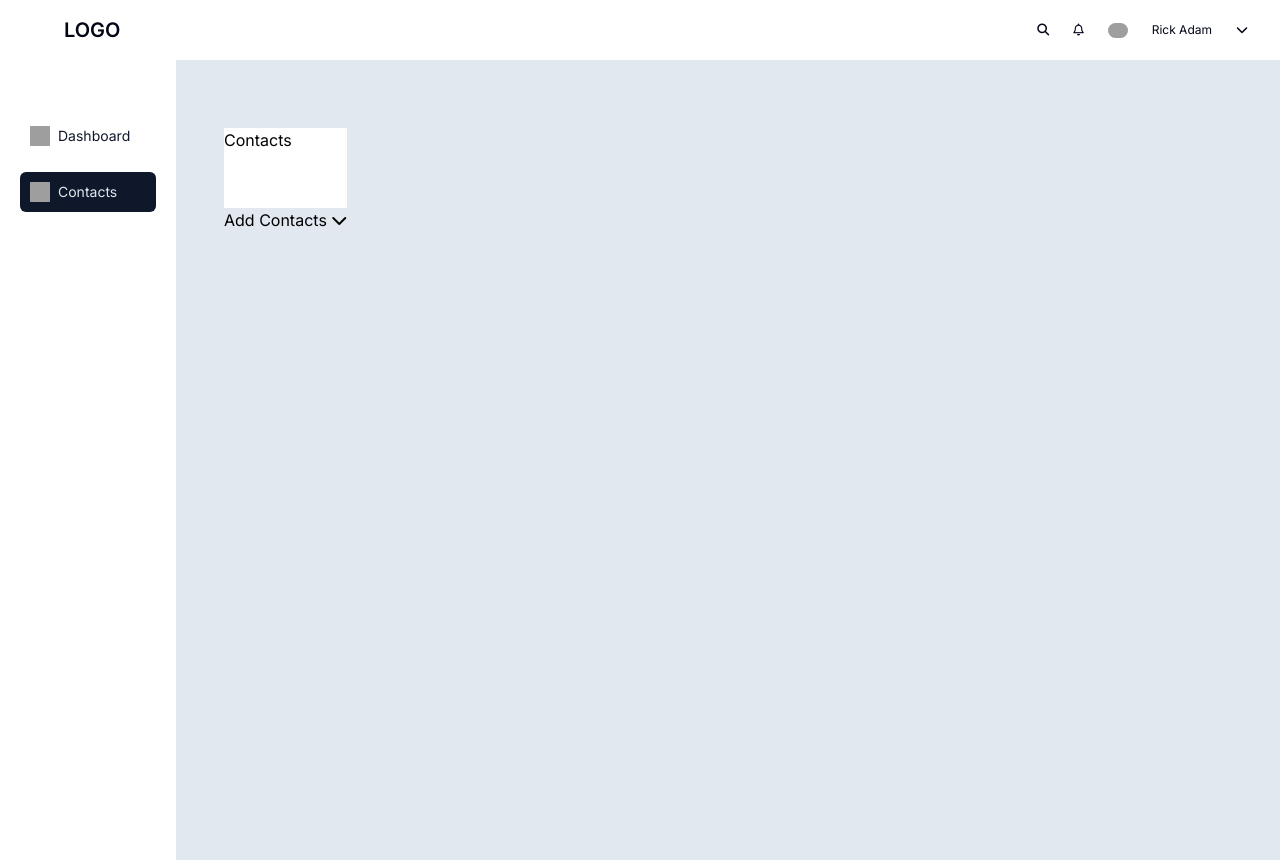
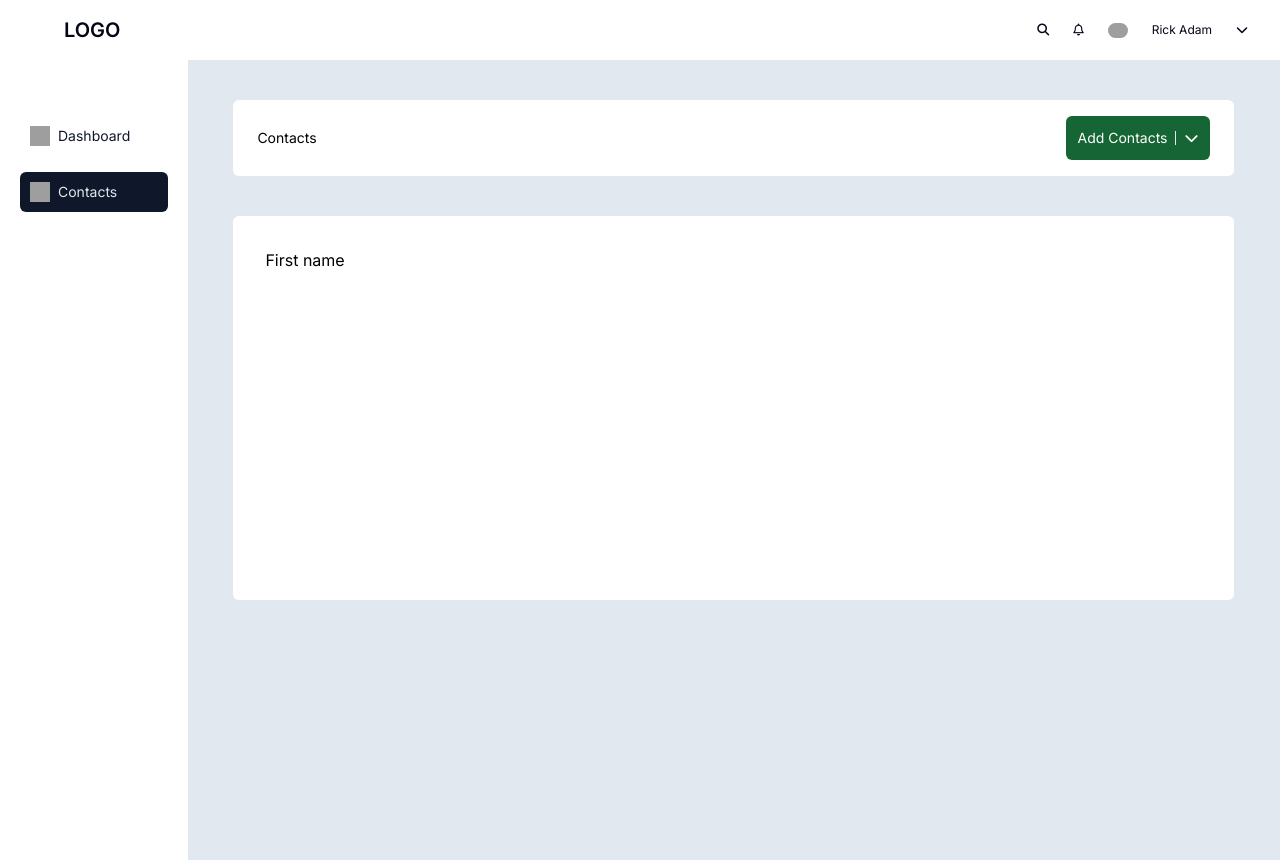
Before and after one commit to chiefEbube/PingNG, a SvelteKit app: page / in a window 1280 px wide. Built offline with nearby package versions, Linux system fonts and the light colour scheme; grey boxes are pictures that could not be loaded.

Commit message:
add css reset, styled add button

```diff
--- a/src/app.css
+++ b/src/app.css
@@ -1,3 +1,9 @@
 @tailwind base;
 @tailwind components;
 @tailwind utilities;
+
+*{
+    padding: 0;
+    margin: 0;
+    box-sizing: border-box;
+}
--- a/src/app.html
+++ b/src/app.html
@@ -17,7 +17,7 @@
 	</style>
 </head>
 
-<body class="bg-slate-200 w-screen p-0 m-0" data-sveltekit-preload-data="hover">
+<body class="bg-slate-200 data-sveltekit-preload-data="hover">
 	<div style="display: contents">%sveltekit.body%</div>
 </body>
 
--- a/src/routes/+page.svelte
+++ b/src/routes/+page.svelte
@@ -6,28 +6,23 @@
     import TopCard from "./top_card.svelte";
 </script>
 
-<main>
-    <div class="container absolute">
-
+<main class="w-full">
     <div>
         <Navbar />
     </div>
 
-        <div>
+    <div class="flex w-full">
         <Sidebar />
 
         <!-- main content -->
-            <div>
-
+        <div class="w-full">
             <!-- top_card -->
             <TopCard />
 
             <!-- Table -->
             <Table />
         </div>
-
     </div>
 
     <Random><p>Hello</p></Random>
-    </div>
 </main>
--- a/src/routes/dropdown_button.svelte
+++ b/src/routes/dropdown_button.svelte
@@ -9,20 +9,18 @@
     const focusOut = () => (dropDownOpen = false);
 </script>
 
-<div class="drop-down-container">
+<div>
     <button
-        class="add-contact-btn"
+        class="bg-green-800 text-white p-3 rounded-md flex items-center gap-2 z-20"
         on:click={handleDropDownClick}
         on:focusout={focusOut}
     >
-        <div class="add-btn">
-            {title}
-            <i class="fa-solid fa-chevron-down" />
-        </div>
+        {title}
+        <i class="fa-solid fa-chevron-down border-l pl-2" />
     </button>
 
     {#if dropDownOpen}
-        <div class="drop" transition:fade={{ delay: 250, duration: 300 }}>
+        <div transition:fade={{ delay: 250, duration: 300 }}>
             {#each dropDownOptions as option}
                 <div class="drop-add">{option}</div>
             {/each}
--- a/src/routes/navbar.svelte
+++ b/src/routes/navbar.svelte
@@ -2,7 +2,7 @@
     let userName = "Rick Adam";
 </script>
 
-<nav class="bg-white w-screen py-4 px-8 flex text-slate-950">
+<nav class="bg-white w-full py-4 px-8 flex text-slate-950">
     <div class="mr-auto">
         <h2 class="font-semibold text-xl pl-8">LOGO</h2>
     </div>
--- a/src/routes/sidebar.svelte
+++ b/src/routes/sidebar.svelte
@@ -1,4 +1,4 @@
-<div class="bg-white w-44 h-screen pt-10 px-5 text-slate-900 text-sm">
+<div class="bg-white h-screen pt-10 px-5 text-slate-900 text-sm basis-2/12">
     <div class="flex rounded-md my-4 p-2.5">
         <img
             src="../src/images/material-symbols_dashboard.png"
--- a/src/routes/table.svelte
+++ b/src/routes/table.svelte
@@ -0,0 +1 @@
+<div class="bg-white w-11/12 mx-auto mt-10 h-96 rounded-md p-8">First name</div>
--- a/src/routes/top_card.svelte
+++ b/src/routes/top_card.svelte
@@ -5,8 +5,8 @@
     let dropDownOptions = ["Add Contacts", "Import from CSV"]
 
 </script>
-<div class="absolute top-32 left-56">
-    <div class="bg-white h-20">Contacts</div>
+<div class="flex items-center bg-white w-11/12 mx-auto mt-10 py-4 px-6 rounded-md text-sm">
+    <div class="mr-auto">Contacts</div>
     <DropdownButton title="Add Contacts" {dropDownOptions}/>
     <!-- <Random><p>Slot in drop down</p></Random> -->
 
```
Lines whose indentation alone changed are shown as unchanged.
